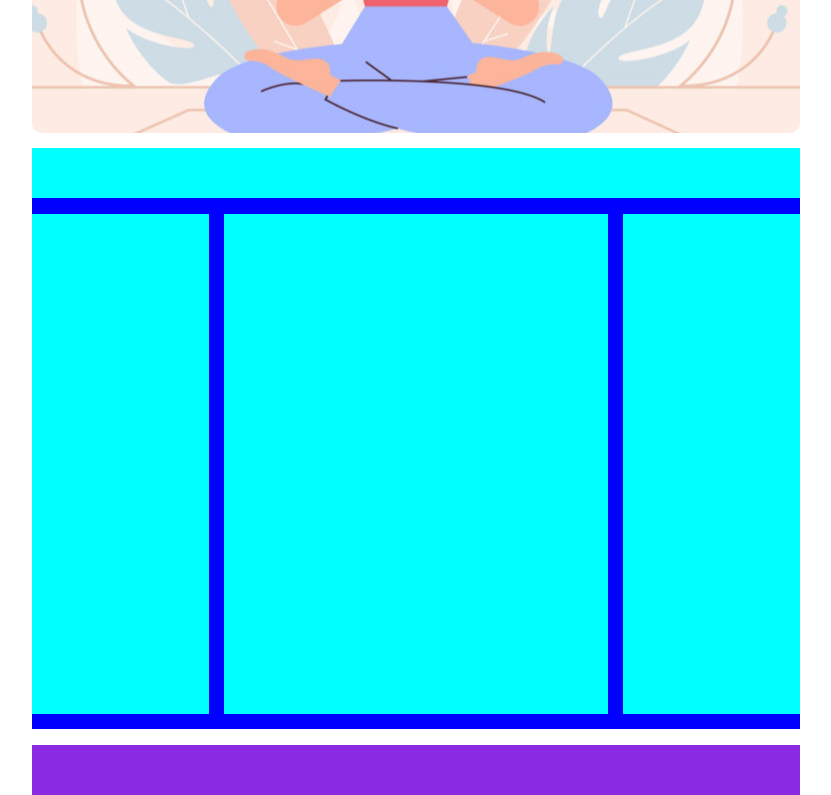
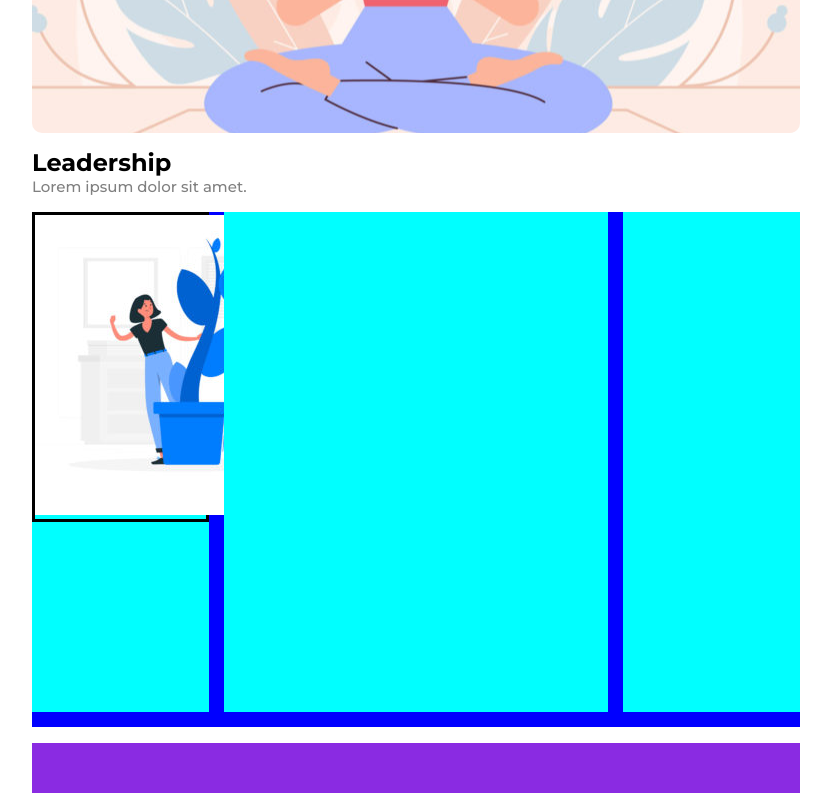
Before and after one commit to FLUlul/htmlcss-wp, a plain HTML site: page index.html in a window 1280 px wide. Shown: the part 446-1241 px from the top of the page, without its empty margins (224-1055 px from the left). Drawn offline with Linux system fonts and the light colour scheme.

Commit message:
inizio sezione a schede, scheda up titolo completa

```diff
--- a/css/style.css
+++ b/css/style.css
@@ -50,7 +50,7 @@ nav a:active{
 }
 
 
-
+/* jumbotron section */
 .jumbo{
     margin-bottom: 2%;
     background-image: url("../img/banner.jpg");
@@ -79,16 +79,28 @@ a:visited {
     padding-top: 25%;
 }
 
+/* schede section */
 
+/* scheda up */
+.up{
+    margin-bottom: 2%;
+    /* debug */
+    /* background-color: aqua; */
+}
+.up div{
+    font-weight: 500;
+    font-size: 15px;
+    color: grey;
+}
+
+/* container schede */
 .container{
     margin-bottom: 2%;
+    padding-bottom: 2%;
     /* debug */
     background-color: blue;
-
 }
-
 .container div{
-    margin-bottom: 2%;
     /* debug */
     background-color: aqua;
 }
@@ -97,9 +109,10 @@ a:visited {
     display: table;
     clear: both;
 }
-.up{
-    /* debug */
-    height: 50px;
+
+/* blocchi schede left center right */
+.imgAside{
+    border: solid;
 }
 .left{
     float: left;
--- a/index.html
+++ b/index.html
@@ -50,7 +50,7 @@
         </header>
         <!-- corpo della pagina -->
         <main>
-            <!-- jumbotrone -->
+            <!-- jumbotron -->
             <section>
                 <div class="jumbo">
                     <a href="#" class="jumboLink">
@@ -62,12 +62,21 @@
 
                 </div>
             </section>
+
+            <!-- schede pagina centrale -->
+            <section>
+
+                <div class="up">
+                    <h2>Leadership</h2>
+                    <div>Lorem ipsum dolor sit amet.</div>
+                </div>
+
                 <div class="container clearfix">
-                <div class="up">
 
+                    <div class="left">
+                        <div class="imgAside">
+                            <img src="img/img-1.jpg" alt="">
                         </div>
-                <div class="left">
-
                     </div>
                     <div class="center">
 
@@ -76,6 +85,8 @@
 
                     </div>
                 </div>
+
+            </section>
 
         </main>
 
```
Lines whose indentation alone changed are shown as unchanged.
